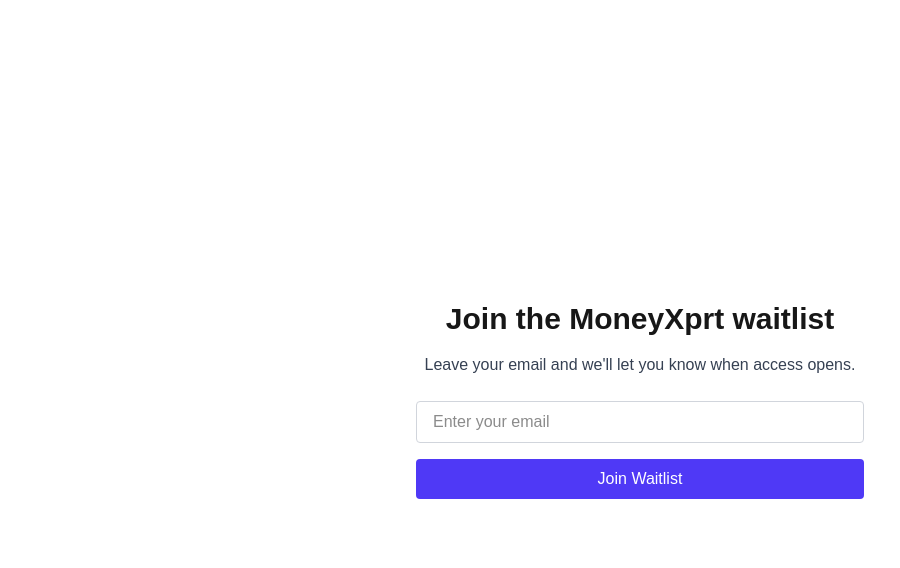
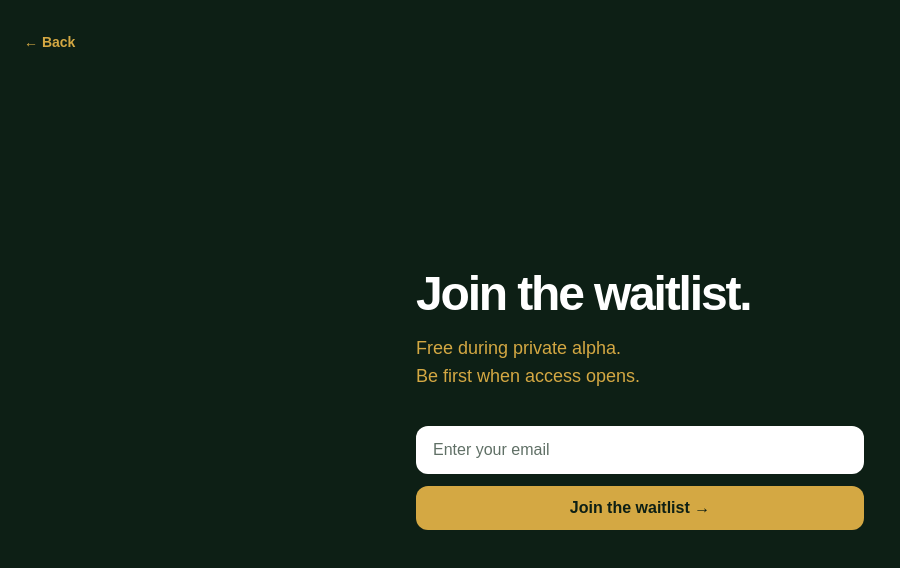
Before and after one commit to MoneyXprt/moneyxprt, a Next.js app: page /ask in a window 1280 px wide. Shown: the top 568 px of the page, without its empty margins (0-900 px from the left). Built offline with nearby package versions, Linux system fonts and the light colour scheme.

Commit message:
feat: branded waitlist page — dark green and gold design

```diff
--- a/src/app/ask/page.tsx
+++ b/src/app/ask/page.tsx
@@ -1,10 +1,12 @@
 'use client';
 
 import { useState } from 'react';
+import Link from 'next/link';
 
 export default function AskPage() {
   const [email, setEmail] = useState('');
   const [message, setMessage] = useState('');
+  const [joined, setJoined] = useState(false);
   const handleSubmit = async (e: React.FormEvent) => {
     e.preventDefault();
     setMessage('');
@@ -24,7 +26,7 @@
         const errorMessage = errorData?.error || 'Failed to join waitlist.';
         setMessage(errorMessage);
       } else {
-        setMessage('Successfully joined the waitlist!');
+        setJoined(true);
         setEmail('');
       }
     } catch (err) {
@@ -34,23 +36,39 @@
   };
 
   return (
-    <main className="min-h-screen flex flex-col items-center justify-center bg-white px-4 py-12">
-      <h1 className="text-3xl font-bold mb-4">Join the MoneyXprt waitlist</h1>
-      <p className="mb-6 text-gray-700">Leave your email and we&apos;ll let you know when access opens.</p>
-      <form onSubmit={handleSubmit} className="w-full max-w-md flex flex-col gap-4">
+    <main className="relative flex min-h-screen items-center justify-center bg-[#0d1f15] px-6 py-16 text-white">
+      <Link href="/" className="absolute left-6 top-6 min-h-11 py-2 text-sm font-semibold text-[#d4a843] transition hover:text-[#e2bb62]">
+        ← Back
+      </Link>
+      <div className="w-full max-w-md animate-fade-in">
+        {joined ? (
+          <div className="text-center">
+            <span aria-hidden="true" className="text-4xl">✓</span>
+            <h1 className="mt-5 text-4xl font-bold tracking-[-0.045em]">You&apos;re on the list.</h1>
+            <p className="mt-4 text-lg text-[#d4a843]">We&apos;ll reach out when access opens.</p>
+          </div>
+        ) : (
+          <>
+            <h1 className="text-4xl font-bold tracking-[-0.045em] sm:text-5xl">Join the waitlist.</h1>
+            <p className="mt-4 text-lg leading-7 text-[#d4a843]">Free during private alpha.<br />Be first when access opens.</p>
+            <form onSubmit={handleSubmit} className="mt-9 flex w-full flex-col gap-3">
               <input
+                aria-label="Email address"
                 type="email"
                 value={email}
                 onChange={(e) => setEmail(e.target.value)}
                 placeholder="Enter your email"
                 required
-          className="border border-gray-300 rounded px-4 py-2"
+                className="min-h-12 w-full rounded-xl border border-white/20 bg-white px-4 text-base text-[#0d1f15] placeholder:text-[#607066] outline-none focus:border-[#d4a843] focus:ring-2 focus:ring-[#d4a843]/30"
               />
-        <button type="submit" className="bg-indigo-600 text-white py-2 rounded hover:bg-indigo-700">
-          Join Waitlist
+              <button type="submit" className="min-h-11 w-full rounded-xl bg-[#d4a843] px-4 text-base font-bold text-[#0d1f15] transition hover:bg-[#e2bb62] disabled:opacity-60">
+                Join the waitlist <span aria-hidden="true">→</span>
               </button>
             </form>
-      {message && <p className="mt-4 text-sm text-gray-600">{message}</p>}
+            {message && <p role="alert" className="mt-4 text-sm text-rose-300">{message}</p>}
+          </>
+        )}
+      </div>
     </main>
   );
 }
```
Lines whose indentation alone changed are shown as unchanged.
